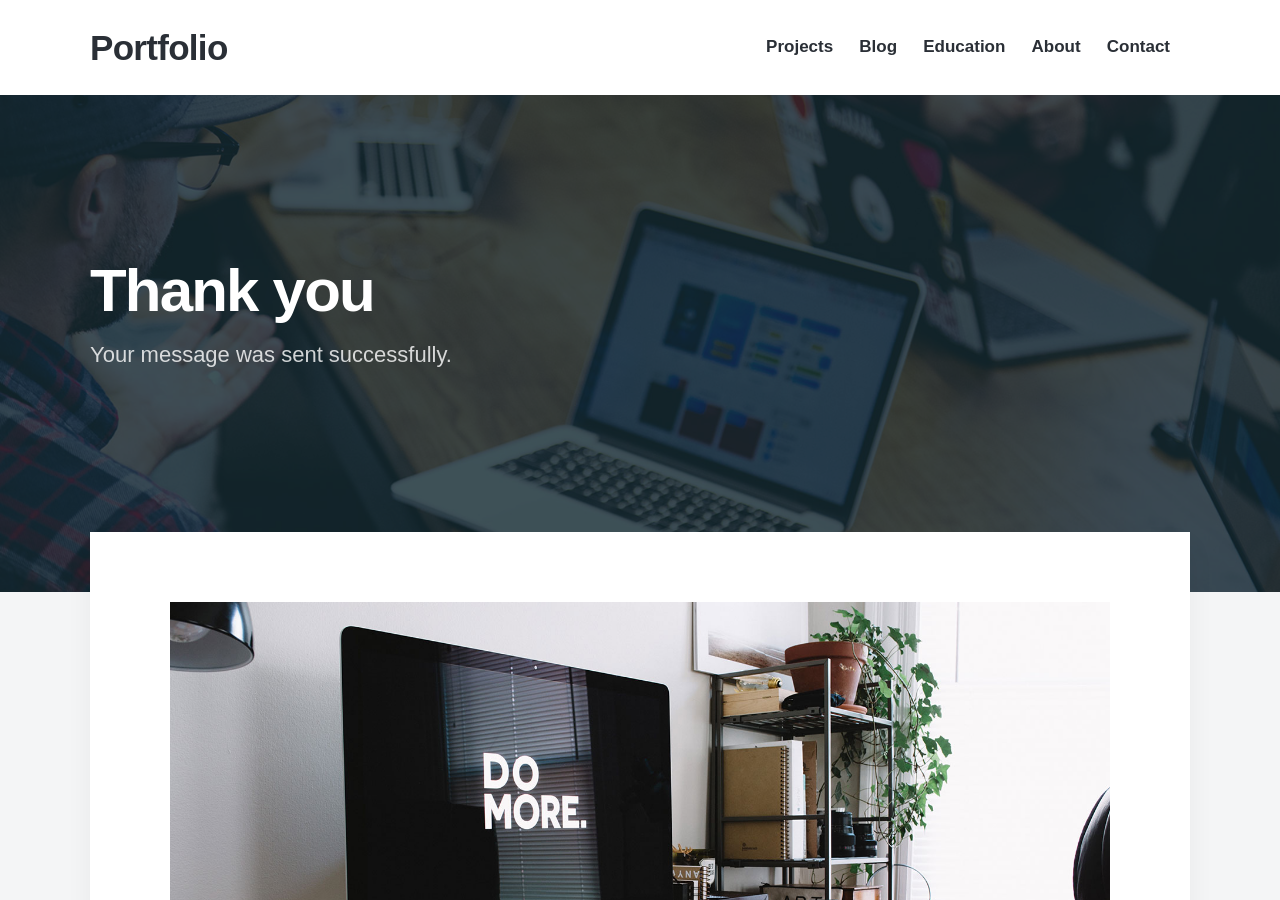
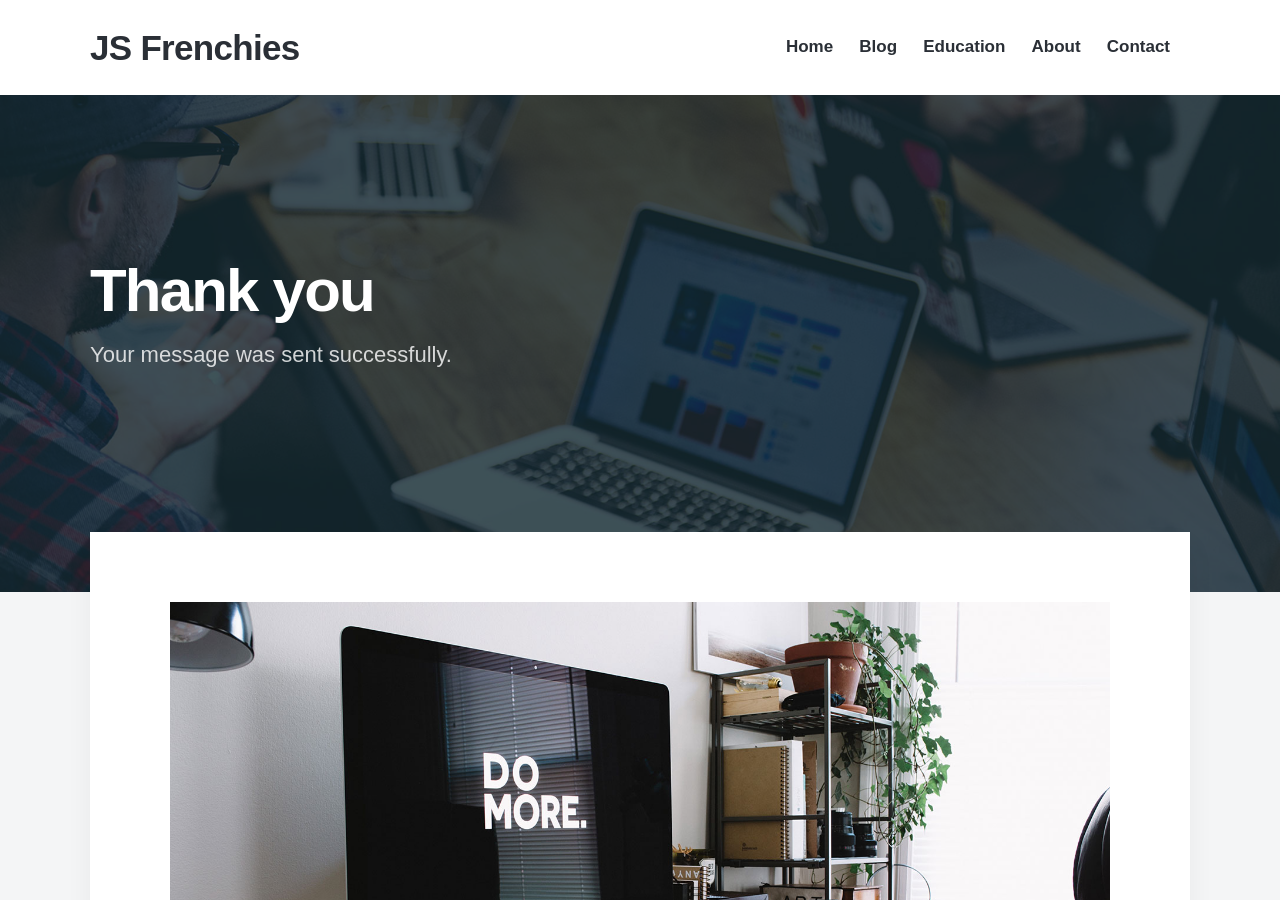
Before and after one commit to jcsodenkamp/jcsodenkamp.github.io, a Jekyll site: the page built from _pages/thanks.md, in a window 1280 px wide and 900 px high. Built offline with Jekyll 4.4.1, drawn with Linux system fonts in a browser that asks for light colours; nearby versions of some CDN libraries; some web fonts are replaced; some of the changed text lies outside the part shown.

Commit message:
Update settings.yml

```diff
--- a/_data/settings.yml
+++ b/_data/settings.yml
@@ -1,5 +1,5 @@
 basic_settings:
-  site_title: Portfolio
+  site_title: JS Frenchies
   favicon_image: /images/favicon.png
 
 header_settings:
@@ -8,7 +8,7 @@ header_settings:
 
 menu_settings:
   menu_items:
-    - title: 'Projects'
+    - title: 'Home'
       url: '/'
     - title: 'Blog'
       url: '/blog/'
```
